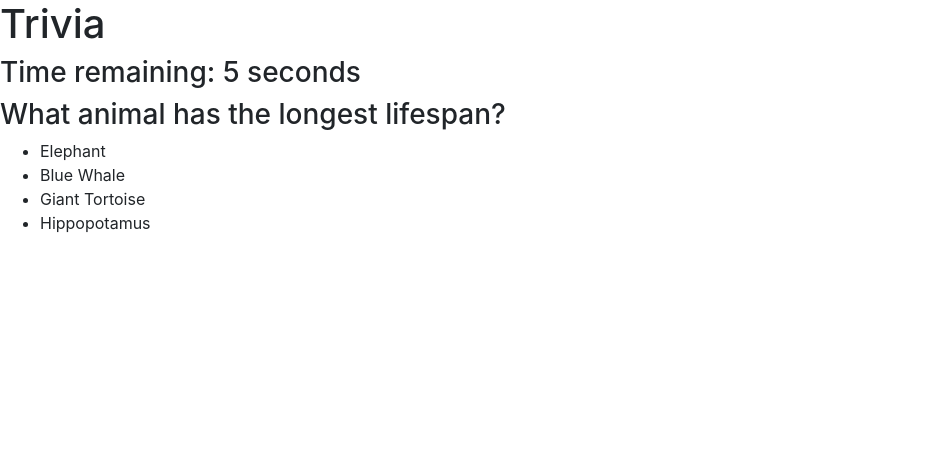
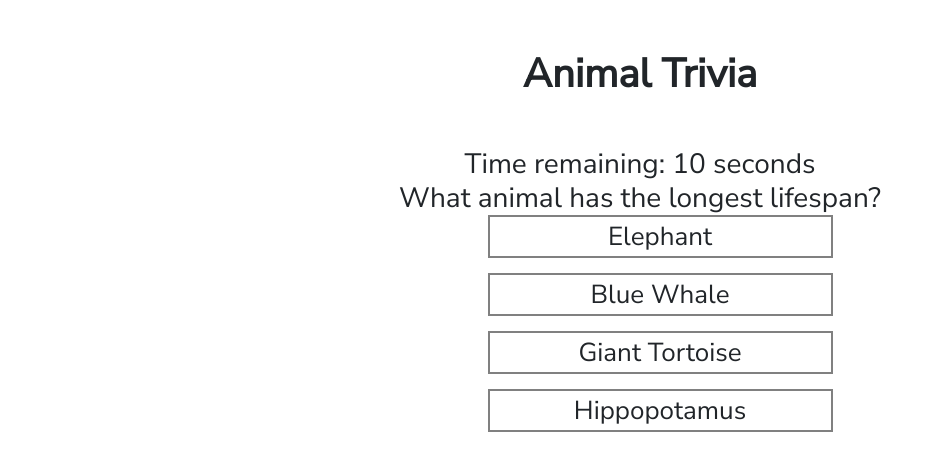
Before and after one commit to Smushed/Timer-Trivia, a plain HTML site: page index.html in a window 1280 px wide. Shown: the whole page, without its empty margins (0-943 px from the left). Drawn offline with nearby package versions, Linux system fonts and the light colour scheme.

Commit message:
Beginning Styling

```diff
--- a/assets/css/style.css
+++ b/assets/css/style.css
@@ -0,0 +1,31 @@
+body{
+    font-family: 'Nunito Sans', sans-serif;
+}
+#answer-list{
+    list-style-type: none;
+    font-size: 26px;
+}
+.answers {
+    border: 2px grey solid;
+    width: 50%;
+    text-align: center;
+    margin: auto;
+    margin-bottom: 15px;
+}
+#result {
+    margin: auto;
+    text-align: center;
+}
+#question {
+    margin: auto;
+    text-align: center;
+}
+#time-display {
+    margin: auto;
+    text-align: center;
+}
+#title {
+    text-align: center;
+    margin: 50px;
+    font-weight: 800;
+}
--- a/assets/javascript/app.js
+++ b/assets/javascript/app.js
@@ -9,8 +9,8 @@ var questionArray = [{
     correctAnswer: "Peregrine Falcon"
 }, {
     question: "What is the world's most poisonous spider?",
-    answers: ["Brazilian Wandering Spider aka Banana Spider", "Brown Recluse", "Sydney Funnel Spider", "Daddy-Longlegs"],
-    correctAnswer: "Brazilian Wandering Spider aka Banana Spider"
+    answers: ["Banana Spider", "Brown Recluse", "Sydney Funnel Spider", "Daddy-Longlegs"],
+    correctAnswer: "Banana Spider"
 }, {
     question: "What animal is the largest land predator?",
     answers: ["Bengal Tiger", "African Lion", "Polar Bear", "Nile Crocodile"],
@@ -35,7 +35,7 @@ $(".answers").on("click", function(){
 });
 
 function startTimer() {
-    totalTime = 10;
+    totalTime = 15;
     intervalID = setInterval(function(){
         totalTime--;
         //This if statement is for when the player doesn't guess in time
@@ -86,7 +86,7 @@ function finalScreen() {
     //Thanks the player for playing and displays all the correct answers
     $("#result").html(`Thank you for playing! You scored ${score} correct. <p>The correct answers were:</p>`)
     for (var i = 0; i < questionArray.length; i++){
-        $("#result").append(`<p>${questionArray[i].question}: ${questionArray[i].correctAnswer}</p>`)
+        $("#result").append(`<p>${questionArray[i].question} - ${questionArray[i].correctAnswer}</p>`)
     };
 };
 
@@ -97,7 +97,7 @@ function timeIsOver() {
 
 function playerCorrect() {
     //If the player is correct, the score goes up by one and the result screen displays
-    $("#result").text(`Correct! The answer was ${questionArray[questionNumber].correctAnswer}`);
+    $("#result").text(`Correct! The answer was ${questionArray[questionNumber].correctAnswer}.`);
     score++;
     onQuestion = false;
     afterQuestion();
@@ -105,7 +105,7 @@ function playerCorrect() {
 
 function playerIncorrect(){
     //If the player is incorrect, the result screen
-    $("#result").text(`Incorrect. The answer was ${questionArray[questionNumber].correctAnswer}`);
+    $("#result").text(`Incorrect. The answer was ${questionArray[questionNumber].correctAnswer}.`);
     onQuestion = false;
     afterQuestion();
 }
@@ -115,9 +115,9 @@ function afterQuestion(){
     togglePage();
     //Checks if they are on the last question and updates the result div accordingly
     if (questionNumber < (questionArray.length - 1)){
-        $(`<div>The next question will start in <span id="nextQuestionTimer">${totalTime}</span> seconds</div>`).appendTo("#result");
+        $(`<div>The next question will start in <span id="nextQuestionTimer">${totalTime}</span> seconds.</div>`).appendTo("#result");
     } else {
-        $(`<div>You've answered all the questions. The game is over in <span id="nextQuestionTimer">${totalTime}</span> seconds</div>`).appendTo("#result");
+        $(`<div>You've answered all the questions. The game is over in <span id="nextQuestionTimer">${totalTime}</span> seconds.</div>`).appendTo("#result");
     }
     //Timer for inbetween questions
     intervalID = setInterval(function(){
@@ -137,6 +137,8 @@ function afterQuestion(){
 function playerAnswered() {
     //Checks the player answer
     clearInterval(intervalID);
+    //Updates the HTML so it displays the correct timer when the next question loads
+    $("#timer").html(`15`);
     if (playerAnswer === questionArray[questionNumber].correctAnswer){
         playerCorrect();
     } else {
--- a/index.html
+++ b/index.html
@@ -7,19 +7,38 @@
     <link rel="stylesheet" href="https://stackpath.bootstrapcdn.com/bootstrap/4.1.3/css/bootstrap.min.css" integrity="sha384-MCw98/SFnGE8fJT3GXwEOngsV7Zt27NXFoaoApmYm81iuXoPkFOJwJ8ERdknLPMO" crossorigin="anonymous">
     <link rel="stylesheet" href="assets/css/style.css">
     <script src="https://ajax.googleapis.com/ajax/libs/jquery/3.3.1/jquery.min.js"></script>
-    <title>Trivia Game</title>
+    <link href="https://fonts.googleapis.com/css?family=Nunito+Sans" rel="stylesheet">
+    <title>Animal Timer Trivia</title>
 </head>
 <body>
-    <h1 id="title">Trivia</h1>
-    <h3 id="time-display">Time remaining: <span id="timer">30</span> seconds</h3>
+    <h1 id="title">Animal Trivia</h1>
+    <div class="container">
+        <div class="row">
+            <!-- Empty col for spacing on large screens -->
+            <div class="d-none d-md-block col-md-2"></div>
+            <div class="col-12 col-md-8">
+                <h3 id="time-display">Time remaining: <span id="timer">15</span> seconds</h3>
                 <h3 id="question"></h3>
+                <div class="row">
+                    <div class="col-12">
                         <ul id="answer-list">
                             <li id="answer1" class="answers" value="0"></li>
                             <li id="answer2" class="answers" value="1"></li>
                             <li id="answer3" class="answers" value="2"></li>
                             <li id="answer4" class="answers" value="3"></li>
                         </ul>
+                    </div>
+                </div>
+            </div>
+            <!-- Empty col for spacing on large screens -->
+            <div class="d-none d-md-block col-md-2"></div>
+        </div>
+        <div class="row">
+            <div class="col-12 center-elements">
                 <h1 id="result"></h1>
+            </div>
+        </div>
+    </div>
     <script src="assets/javascript/app.js"></script>
 </body>
 </html>
```
Lines whose indentation alone changed are shown as unchanged.
